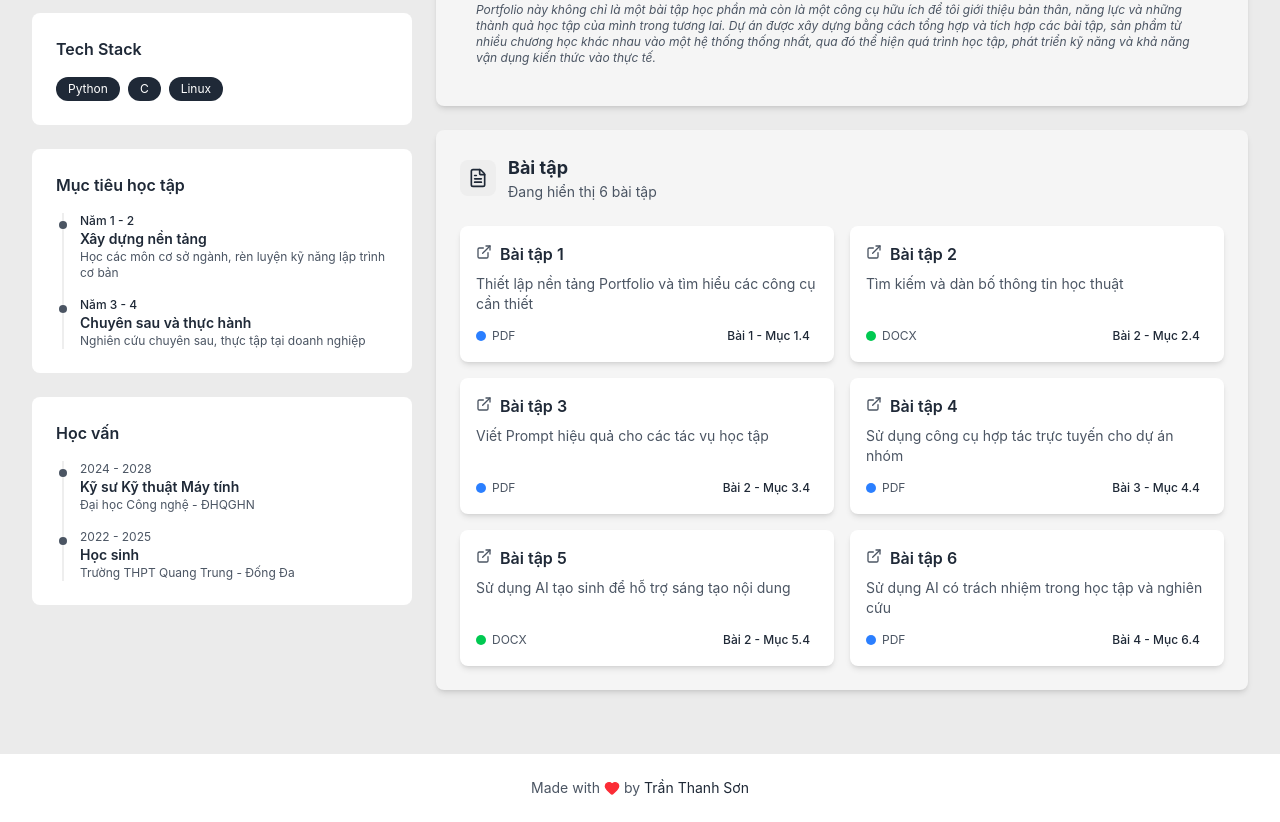
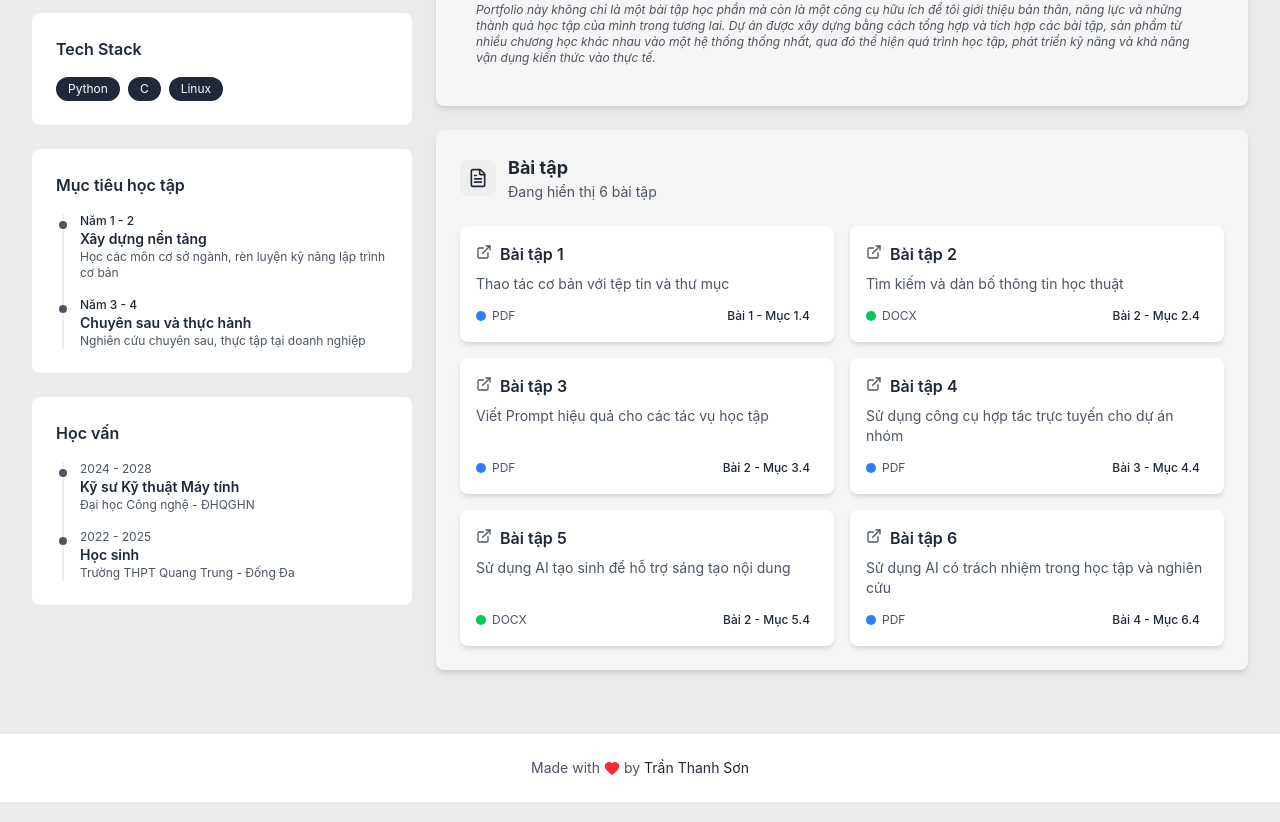
Before and after one commit to paint827/VNU_Final_Portfolio, a Next.js app: page / in a window 1280 px wide. Shown: the part 705-1527 px from the top of the page. Built offline with nearby package versions, Linux system fonts and the light colour scheme.

Commit message:
Update assignments.ts

```diff
--- a/app/data/assignments.ts
+++ b/app/data/assignments.ts
@@ -14,15 +14,12 @@ export const assignments: Assignment[] = [
     id: "1",
     title: "Bài tập 1",
     Vietnamese: "Bài 1 - Mục 1.4",
-    description: "Thiết lập nền tảng Portfolio và tìm hiểu các công cụ cần thiết",
+    description: "Thao tác cơ bản với tệp tin và thư mục",
     pdfFile: "tmpqfykv9_bai1.pdf",
     externalLink: "https://cdnlms.vnu.edu.vn/dhqg.file.api/uploads/lms/document/25020781/20260324/tmpqfykv9_bai1.pdf",
     documentType: "PDF",
-    objectives: [
+    objectives:
       "Học cách sử dụng các công cụ phần mềm",
-      "Xây dựng website hoặc blog miễn phí",
-      "Thiết kế một trang Portfolio cá nhân"
-    ]
   },
   {
     id: "2",
```
